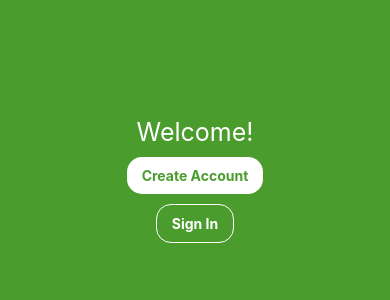
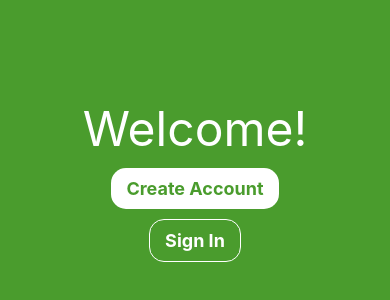
Before and after one commit to davidyoon4/ux-design, a React Native app: screen / in a window 390 px wide. Shown: the part 242-542 px from the top of the page. Built offline with nearby package versions, Linux system fonts and the light colour scheme.

Commit message:
sign up page

```diff
--- a/components/CreateAcc.js
+++ b/components/CreateAcc.js
@@ -1,7 +1,7 @@
 import React from 'react';
 import { StyleSheet, Text, View, Button, TouchableOpacity, TextInput } from 'react-native';
-
-var primaryColor = '#4A9C2D';
+import * as Styles from '../styles';
+import * as GlobalStyles from '../globalStyles';
 
 class CreateAcc extends React.Component{
   constructor(props){
@@ -19,10 +19,16 @@ class CreateAcc extends React.Component{
     // if (this.state.page == 'createAcc'){
       return (
         <View style={styles.container}>
-            <Text style={styles.title}>Create An Account</Text>
-          <TextInput style={styles.input} placeholder="NU Email"/>
-          <TouchableOpacity style={styles.buttonSecondary}>
-              <Text style={styles.buttonSecondaryText}>Sign In</Text>
+            <Text style={GlobalStyles.styles.title}>Sign Up</Text>
+          <View style={styles.formContainer}>
+          <TextInput style={GlobalStyles.styles.input} placeholder="Name"/>
+          <TextInput style={GlobalStyles.styles.input} placeholder="NU Email"/>
+          <TextInput style={GlobalStyles.styles.input} placeholder="Password"/>
+          <TextInput style={GlobalStyles.styles.input} placeholder="Confirm Password"/>
+          <TextInput style={GlobalStyles.styles.input} placeholder="General Location"/>
+          </View>
+          <TouchableOpacity style={GlobalStyles.styles.buttonPrimary}>
+              <Text style={GlobalStyles.styles.buttonPrimaryText}>Sign Up</Text>
           </TouchableOpacity>
         </View>
       );
@@ -39,12 +45,12 @@ export default CreateAcc;
 const styles = StyleSheet.create({
     container: {
       flex: 1,
-      backgroundColor: '#f1f1f1',
+      backgroundColor: Styles.colors.lightGray,
       alignItems: 'center',
       justifyContent: 'center',
     },
     title: {
-      color: primaryColor,
+      color: Styles.colors.primaryColor,
       fontWeight: 'bold',
       fontSize: 25
     },
@@ -57,7 +63,7 @@ const styles = StyleSheet.create({
     },
     buttonPrimaryText:{
       fontWeight: "bold",
-      color: primaryColor,
+      color: Styles.colors.primaryColor,
       textAlign:'center',
       paddingLeft : 15,
       paddingRight : 15
@@ -78,12 +84,7 @@ const styles = StyleSheet.create({
       paddingLeft : 15,
       paddingRight : 15
     },
-    input:{
-        marginTop: 10,
-        marginBottom: 10,
-        fontSize: 14,
-        borderColor: 'white',
-        borderWidth: 1,
-        backgroundColor: '#8E8E93',
+    formContainer : {
+      flex: 0.65
     }
   });
--- a/components/Welcome.js
+++ b/components/Welcome.js
@@ -1,8 +1,8 @@
 import React from 'react';
 import { StyleSheet, Text, View, Button, TouchableOpacity } from 'react-native';
 import CreateAcc from './CreateAcc';
-
-var primaryColor = '#4A9C2D';
+import * as Styles from '../styles';
+import * as GlobalStyles from '../globalStyles';
 
 class Welcome extends React.Component{
   constructor(props){
@@ -16,16 +16,17 @@ class Welcome extends React.Component{
     })
   }
 
+
   render = () => {
     if (this.state.page == 'welcome'){
       return (
-        <View style={styles.container}>
-          <Text style={styles.title}>Welcome!</Text>
-          <TouchableOpacity style={styles.buttonPrimary} onPress={this.createAcc}>
-              <Text style={styles.buttonPrimaryText}>Create Account</Text>
+        <View style={localStyles.container}>
+          <Text style={localStyles.title}>Welcome!</Text>
+          <TouchableOpacity style={localStyles.buttonPrimary} onPress={this.createAcc}>
+              <Text style={localStyles.buttonPrimaryText}>Create Account</Text>
           </TouchableOpacity>
-          <TouchableOpacity style={styles.buttonSecondary}>
-              <Text style={styles.buttonSecondaryText}>Sign In</Text>
+          <TouchableOpacity style={localStyles.buttonSecondary}>
+              <Text style={localStyles.buttonSecondaryText}>Sign In</Text>
           </TouchableOpacity>
         </View>
       );
@@ -39,16 +40,16 @@ class Welcome extends React.Component{
 }
 
 export default Welcome;
-const styles = StyleSheet.create({
+const localStyles = StyleSheet.create({
     container: {
       flex: 1,
-      backgroundColor: primaryColor,
+      backgroundColor: Styles.colors.primaryColor,
       alignItems: 'center',
       justifyContent: 'center',
     },
     title: {
       color: 'white',
-      fontSize: 25
+      fontSize: Styles.fonts.titleSize
     },
     buttonPrimary:{
       backgroundColor:'white',
@@ -58,8 +59,9 @@ const styles = StyleSheet.create({
       marginTop:10,
     },
     buttonPrimaryText:{
+      fontSize: Styles.fonts.buttonTextSize,
       fontWeight: "bold",
-      color: primaryColor,
+      color: Styles.colors.primaryColor,
       textAlign:'center',
       paddingLeft : 15,
       paddingRight : 15
@@ -74,6 +76,7 @@ const styles = StyleSheet.create({
       marginTop:10,
     },
     buttonSecondaryText:{
+      fontSize: Styles.fonts.buttonTextSize,
       fontWeight: "bold",
       color: 'white',
       textAlign:'center',
--- /dev/null
+++ b/globalStyles.js
@@ -0,0 +1,68 @@
+import { StyleSheet} from 'react-native';
+import * as Styles from './styles';
+
+var colors = {
+    primaryColor: '#4A9C2D',
+    lightGray: '#F1F1F1',
+    inputBgColor: '#e5e5e6'
+};
+var fonts = {
+    titleSize: 48,
+    standardFontSize: 20
+}
+
+const styles = StyleSheet.create({
+    title: {
+      color: colors.primaryColor,
+      fontWeight: 'bold',
+      fontSize: fonts.titleSize
+    },
+    buttonPrimary:{
+      backgroundColor: colors.primaryColor,
+      borderRadius:15,
+      paddingTop:10,
+      paddingBottom:10,
+      paddingLeft: 10,
+      paddingRight: 10,
+      marginTop:10,
+    },
+    buttonPrimaryText:{
+    fontSize: fonts.standardFontSize,
+      fontWeight: "bold",
+      color: 'white',
+      textAlign:'center',
+      paddingLeft : 15,
+      paddingRight : 15
+    },
+    buttonSecondary:{
+      backgroundColor: 'transparent',
+      borderRadius:15,
+      borderWidth: 1,
+      borderColor: '#fff',
+      paddingTop:10,
+      paddingBottom:10,
+      marginTop:10,
+    },
+    buttonSecondaryText:{
+      fontWeight: "bold",
+      color: 'white',
+      textAlign:'center',
+      paddingLeft : 15,
+      paddingRight : 15
+    },
+    input:{
+        width: 300,
+        fontSize: 20,
+        textAlign: 'left',
+        paddingLeft: 15,
+        borderRadius: 10,
+        marginTop: 15,
+        marginBottom: 15,
+        backgroundColor: colors.inputBgColor,
+        flex: 1,
+        alignItems: 'flex-start',
+        // height: 25
+    }
+  });
+
+  export {styles};
--- /dev/null
+++ b/styles.js
@@ -0,0 +1,11 @@
+var colors = {
+    primaryColor: '#4A9C2D',
+    lightGray: '#F1F1F1'
+};
+
+var fonts = {
+    titleSize: 48,
+    buttonTextSize: 18
+}
+
+export {colors, fonts};
```
